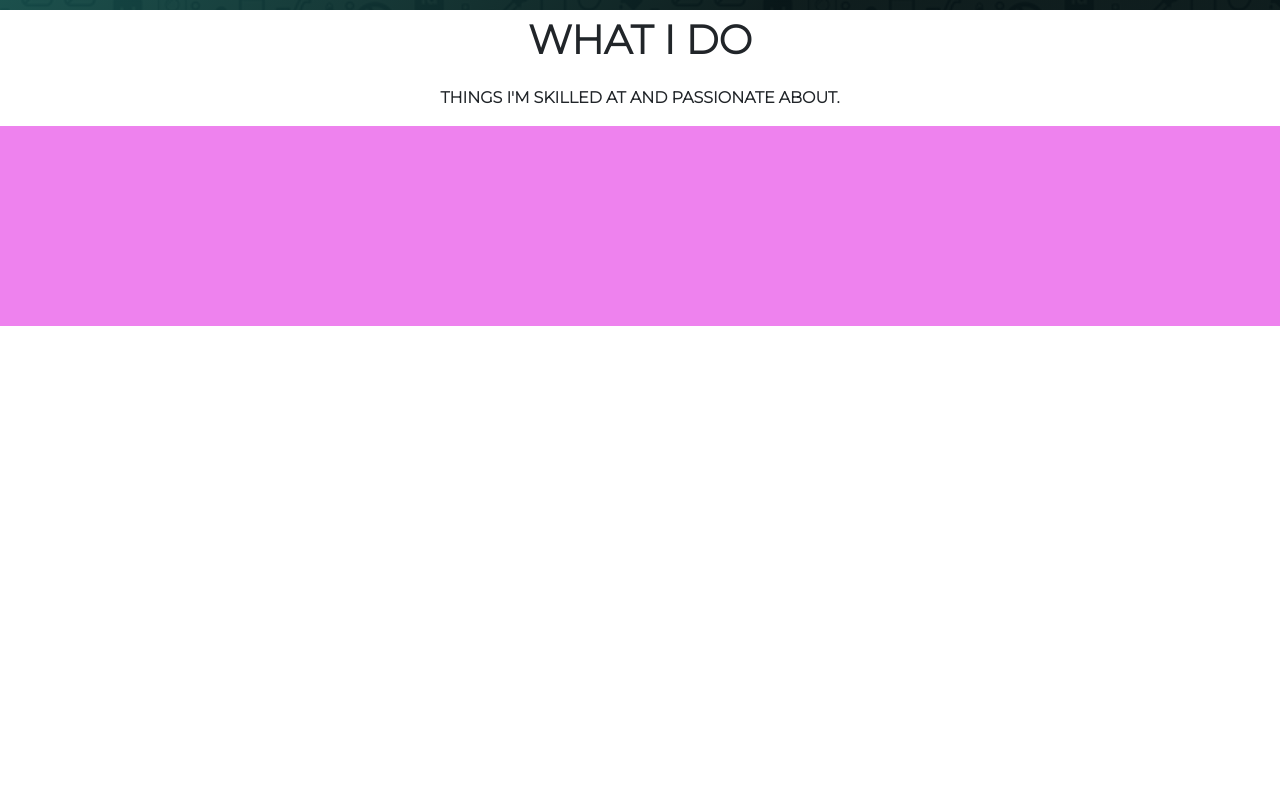
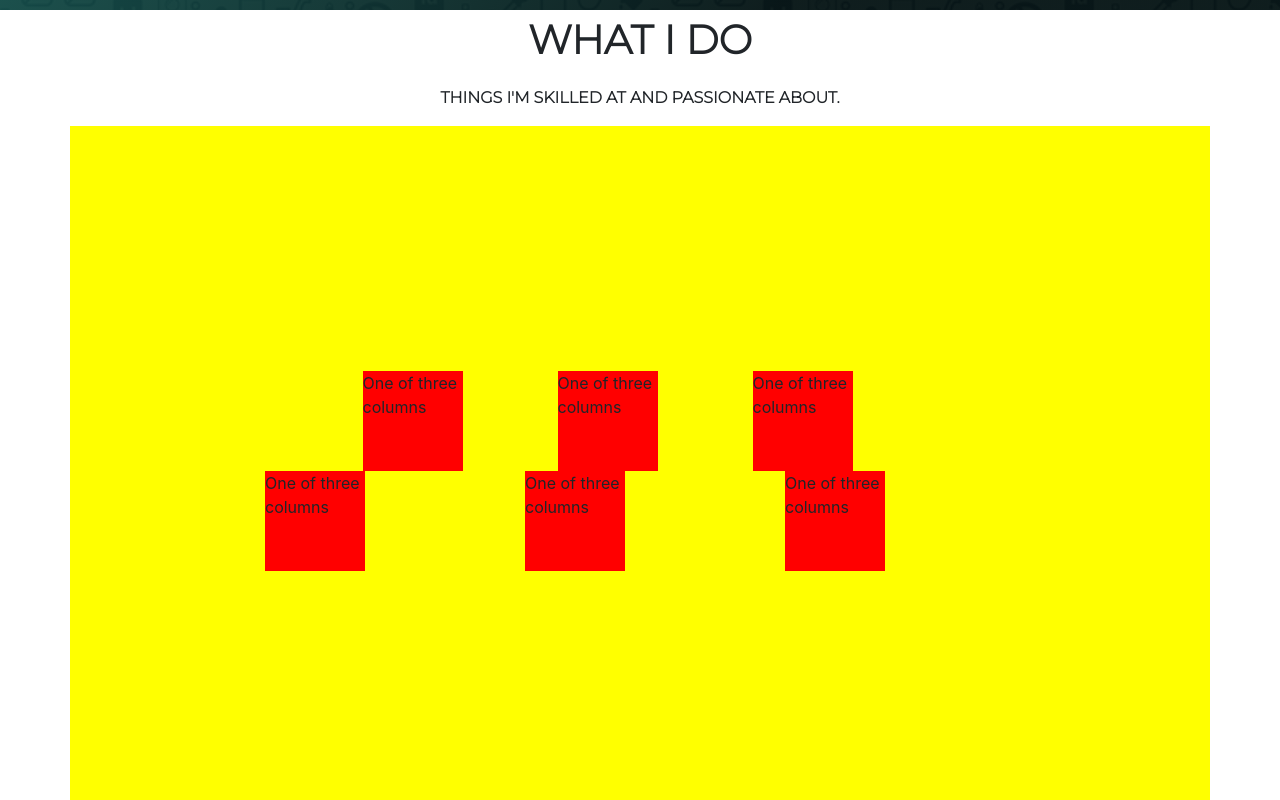
Before and after one commit to AtdheUruqi/my-portfolio, a React app: page / in a window 1280 px wide. Shown: the part 1240-2040 px from the top of the page. Built offline with nearby package versions, Linux system fonts and the light colour scheme; a web font is replaced by a local one.

Commit message:
working on bootstrap flex of what i do

```diff
--- a/src/components/WhatIDo/index.js
+++ b/src/components/WhatIDo/index.js
@@ -7,7 +7,43 @@ const Skills = () => {
                 <p className={'what-i-do'}> WHAT I DO</p>
                 <p>Things I'm skilled at and passionate about.</p>
             </div>
-            <div className={'description-text-div'} >
+            <div class="container" style={{ backgroundColor: 'yellow' }}>
+                <div class="row justify-content-center">
+                    <div class="col-3">
+                        <div style={{ backgroundColor: 'red', width: '100px', height: '100px' }}>
+                            One of three columns
+                        </div>
+                    </div>
+                    <div class="col-3">
+                        <div style={{ backgroundColor: 'red', width: '100px', height: '100px' }}>
+                            One of three columns
+                        </div>
+                    </div>
+
+                    <div class="col-3">
+                        <div style={{ backgroundColor: 'red', width: '100px', height: '100px' }}>
+                            One of three columns
+                        </div>
+                    </div>
+
+                    <div class="w-100"></div>
+                    <div class="col-sm">
+                        <div style={{ backgroundColor: 'red', width: '100px', height: '100px' }}>
+                            One of three columns
+                        </div>
+                    </div>
+                    <div class="col-sm">
+                        <div style={{ backgroundColor: 'red', width: '100px', height: '100px' }}>
+                            One of three columns
+                        </div>
+                    </div>
+
+                    <div class="col-sm">
+                        <div style={{ backgroundColor: 'red', width: '100px', height: '100px' }}>
+                            One of three columns
+                        </div>
+                    </div>
+                </div>
 
             </div>
         </div>
--- a/src/components/WhatIDo/style/styles.css
+++ b/src/components/WhatIDo/style/styles.css
@@ -11,6 +11,10 @@
 .what-i-do{
   font-size: 40px;
 }
+.service-item {
+  height: 350px;
+  background-color: red;
+}
 
 .description-text-div{
 background-color:violet;
```
